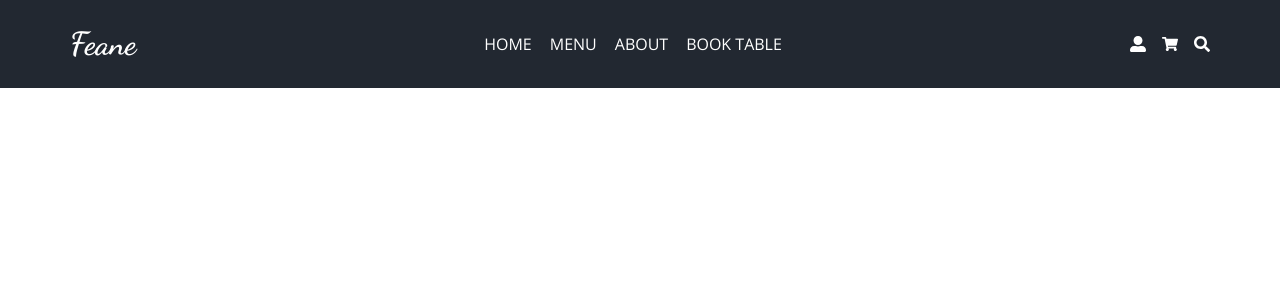
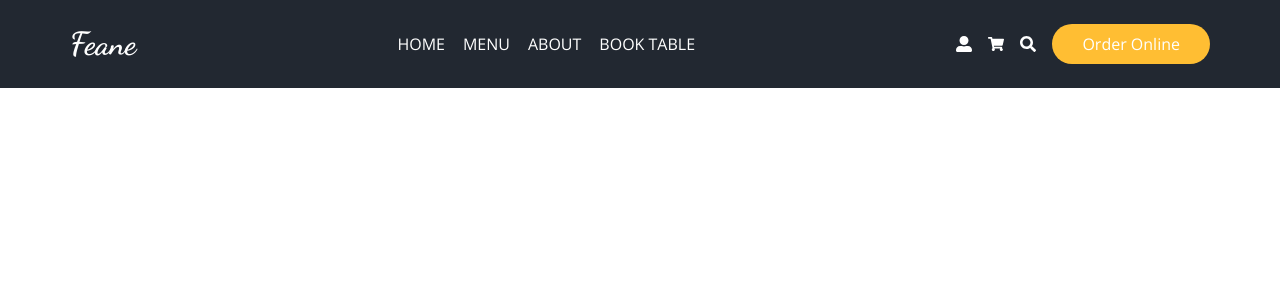
Before and after one commit to ycihan0/Food-Ordering, a Next.js app: page / in a window 1280 px wide. Shown: the top 300 px of the page. Built offline with nearby package versions, Linux system fonts and the light colour scheme.

Commit message:
add header component

```diff
--- a/components/layout/Header.jsx
+++ b/components/layout/Header.jsx
@@ -9,7 +9,7 @@ const Header = () => {
           <Logo />
         </div>
         <nav>
-          <ul className="flex gap-x-2">
+          <ul className="flex gap-x-2 items-center">
             <li className="px-[5px] py-[20px] uppercase hover:text-primary cursor-pointer">
               <a href="">Home</a>
             </li>
@@ -24,7 +24,7 @@ const Header = () => {
             </li>
           </ul>
         </nav>
-        <div className="flex gap-x-4">
+        <div className="flex gap-x-4 items-center">
           <a href="#">
             <FaUserAlt />
           </a>
@@ -34,6 +34,9 @@ const Header = () => {
           <a href="#">
             <FaSearch />
           </a>
+          <a href="#">
+            <button className="btn-primary">Order Online</button>
+          </a>
         </div>
       </div>
     </div>
```
